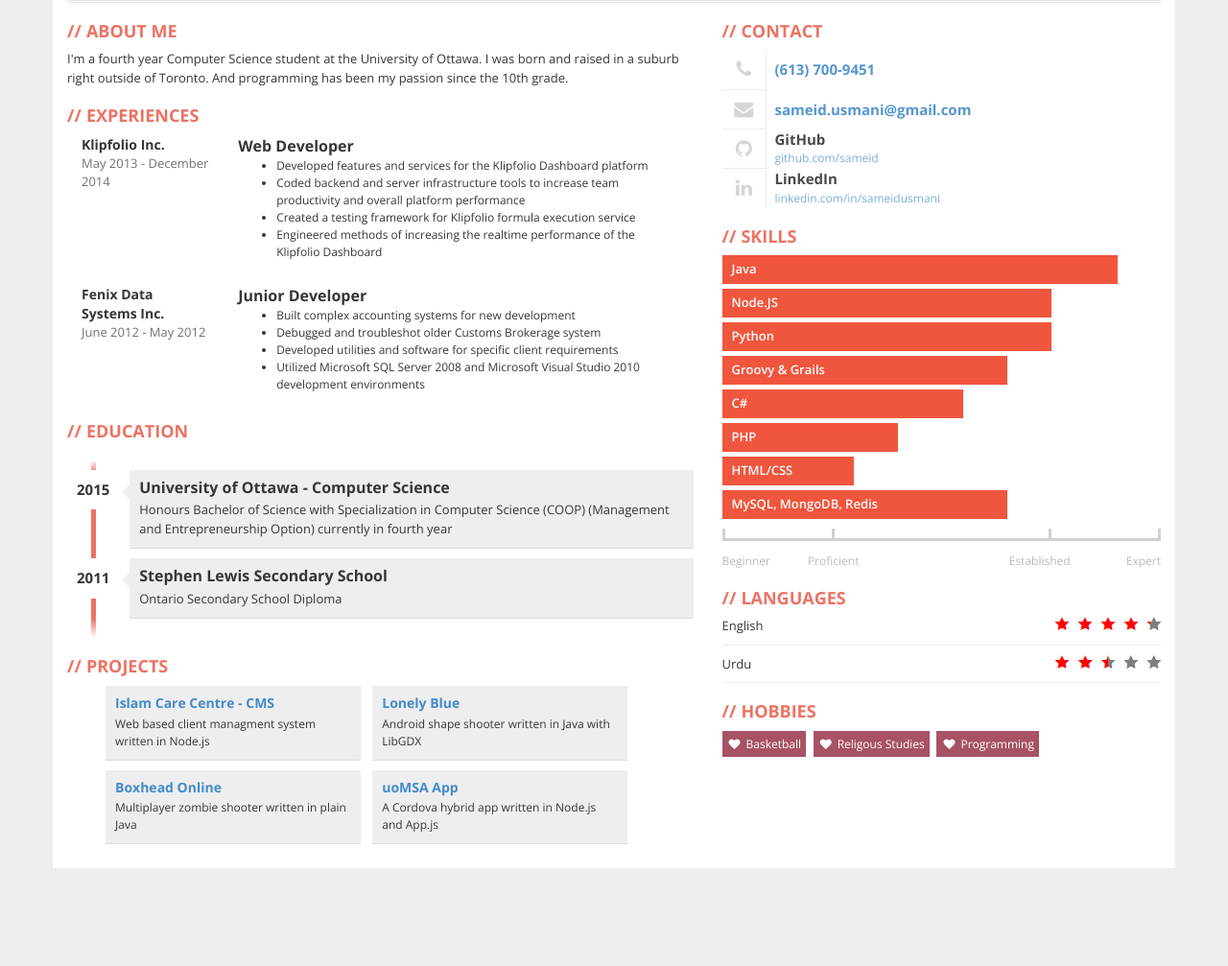
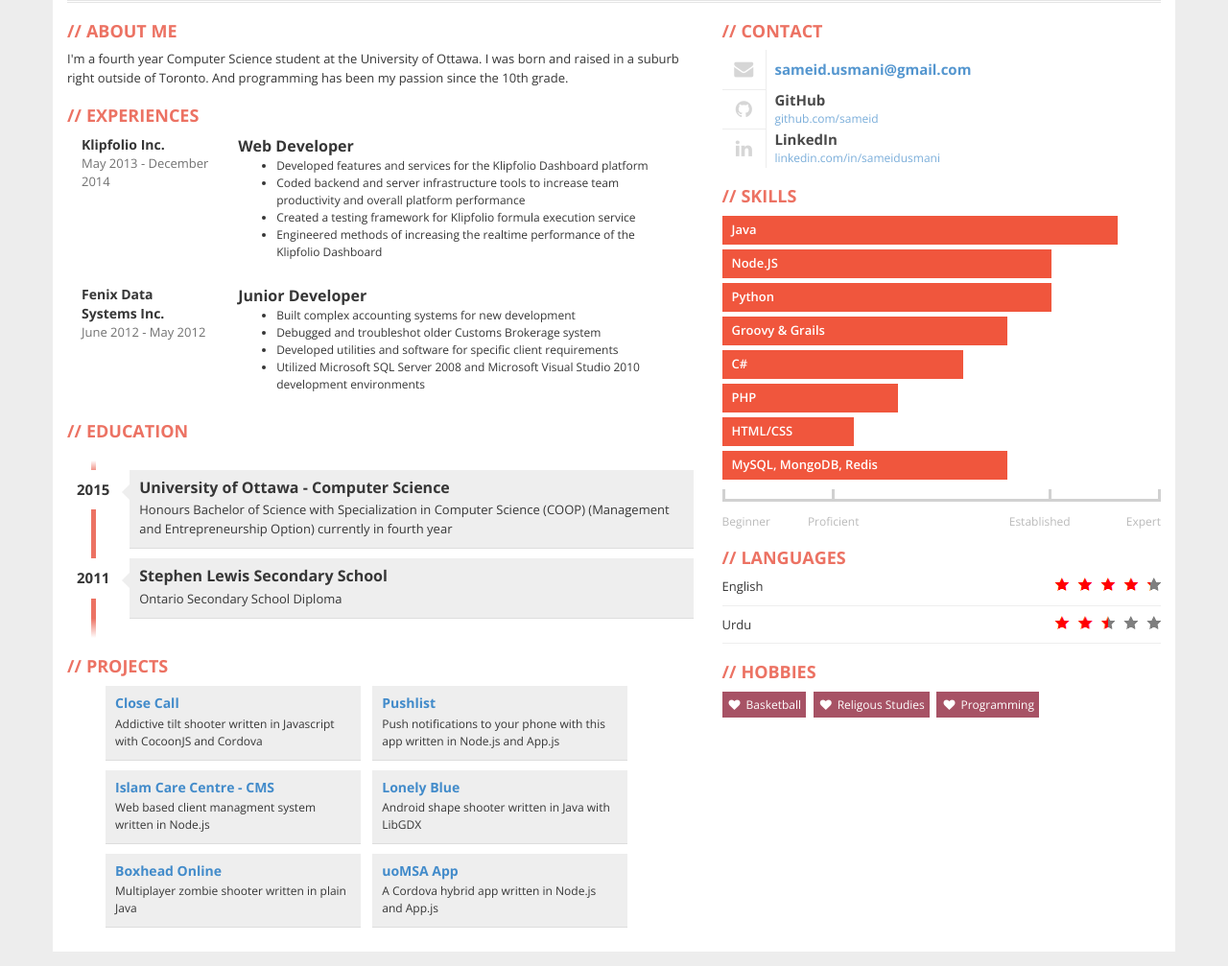
Before and after one commit to sameid/sameid.github.io, a plain HTML site: page index.html in a window 1280 px wide. Shown: the part 264-1271 px from the top of the page at 96% size. Before the commit the page ends 1184 px from the top, so only its background shows below. Drawn offline with nearby package versions, Linux system fonts and the light colour scheme.

Commit message:
new projects

```diff
--- a/index.html
+++ b/index.html
@@ -125,6 +125,18 @@ Well, have fun!
             <ul id="projects" class="clearfix">
               <li >
                 <div class="description">
+                  <h4><a href="https://play.google.com/store/apps/details?id=com.sameidusmani.closecall">Close Call</a></h4>
+                  <p>Addictive tilt shooter written in Javascript with CocoonJS and Cordova</p>
+                </div>
+              </li>
+              <li >
+                <div class="description">
+                  <h4><a href="http://www.pushlist.me">Pushlist</a></h4>
+                  <p>Push notifications to your phone with this app written in Node.js and App.js</p>
+                </div>
+              </li>
+              <li >
+                <div class="description">
                   <h4><a href="https://github.com/sameid/ICCCMS">Islam Care Centre - CMS</a></h4>
                   <p>Web based client managment system written in Node.js</p>
                 </div>
@@ -154,10 +166,10 @@ Well, have fun!
           <!-- CONTACT -->
           <div class="box clearfix">
             <h2>Contact</h2>
-            <div class="contact-item">
+            <!-- <div class="contact-item">
               <div class="icon pull-left text-center"><span class="fa fa-phone fa-fw"></span></div>
               <div class="title only pull-right"><a href="tel:+16137009451">(613) 700-9451</a></div>
-            </div>
+            </div> -->
             <div class="contact-item">
               <div class="icon pull-left text-center"><span class="fa fa-envelope fa-fw"></span></div>
               <div class="title only pull-right"><a href="mailto:sameid.usmani@gmail.com">sameid.usmani@gmail.com</a></div>
```
